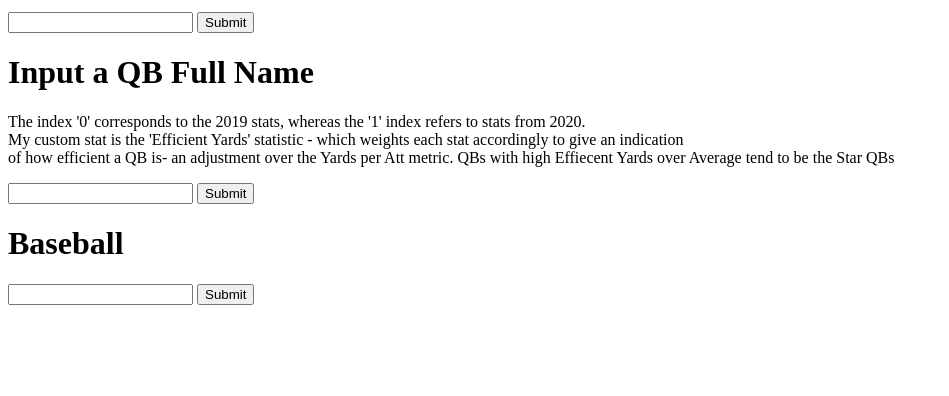
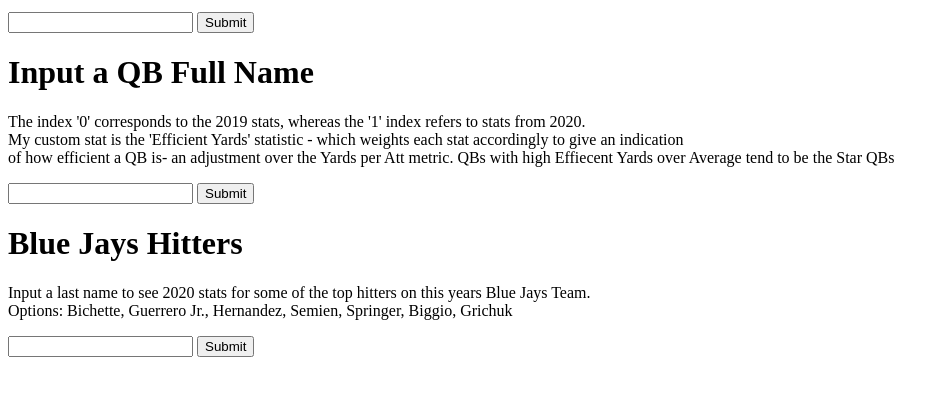
Before and after one commit to ecavan/football_analytics, a Flask app: page / in a window 1280 px wide. Shown: the part 340-736 px from the top of the page, without its empty margins (0-949 px from the left). Run offline with Flask 2, Linux system fonts and the light colour scheme; parts of the project's set-up code (start-up, migrations or seed data) failed here and were passed over.

Commit message:
blue jays stats added

```diff
--- a/app.py
+++ b/app.py
@@ -67,13 +67,13 @@ def my_form_post2():
     return jsonify(df2[df2.Player == processed_text].to_dict(orient='records'))
 
 
-df = pd.read_csv('bich.csv')
+df3 = pd.read_csv('bjplayers.csv')
 
 @app.route('/b', methods=['POST', 'Get'])
 def my_form_post3():
     text = request.form['ball']
     processed_text = text.lower()
-    return jsonify(df.to_dict(orient='records'))
+    return jsonify(df3[df3.Name == processed_text].to_dict(orient='records'))
 
 
 if __name__ == '__main__':
--- a/templates/index.html
+++ b/templates/index.html
@@ -30,7 +30,9 @@
             <input type="submit">
         </form>
 
-        <h1>Baseball</h1>
+        <h1>Blue Jays Hitters</h1>
+
+        <p> Input a last name to see 2020 stats for some of the top hitters on this years Blue Jays Team. <br/> Options: Bichette, Guerrero Jr., Hernandez, Semien, Springer, Biggio, Grichuk </p>
 
         <form action = 'b' method="POST">
             <input name="ball">
```
